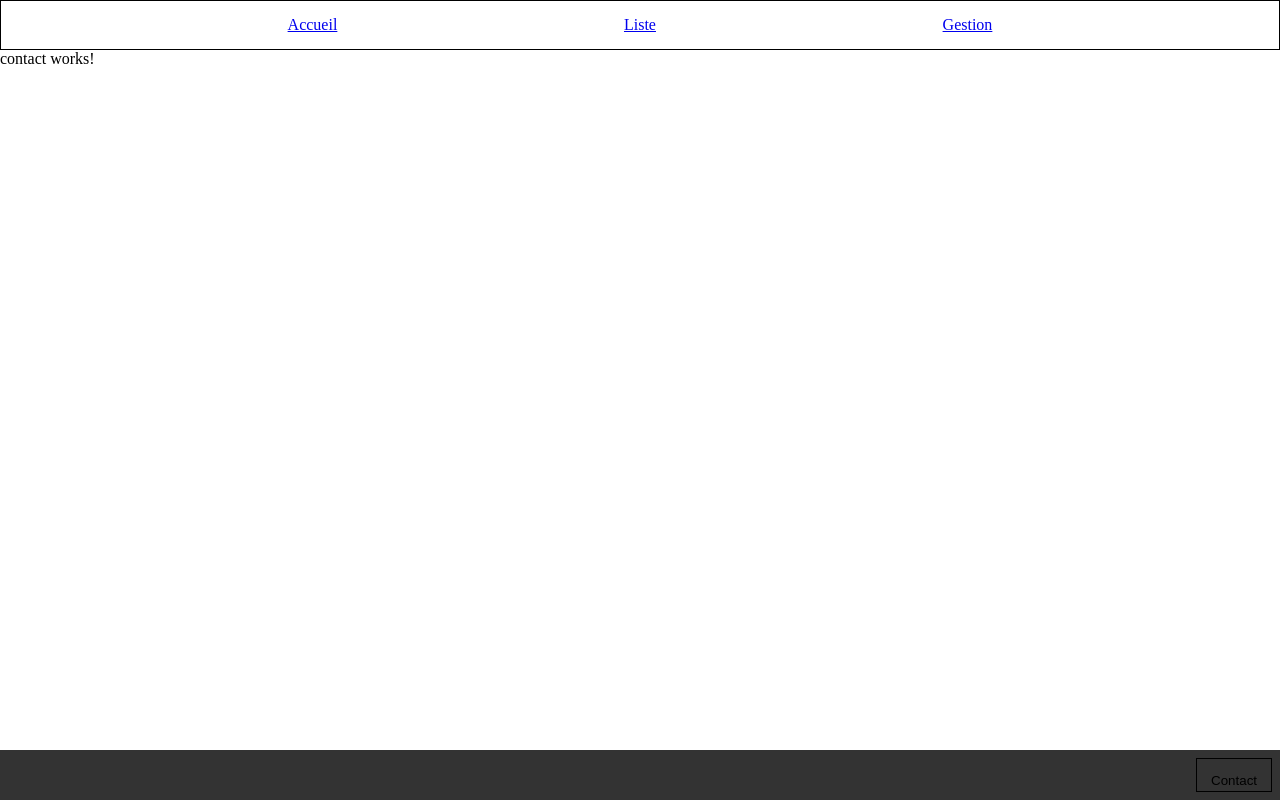
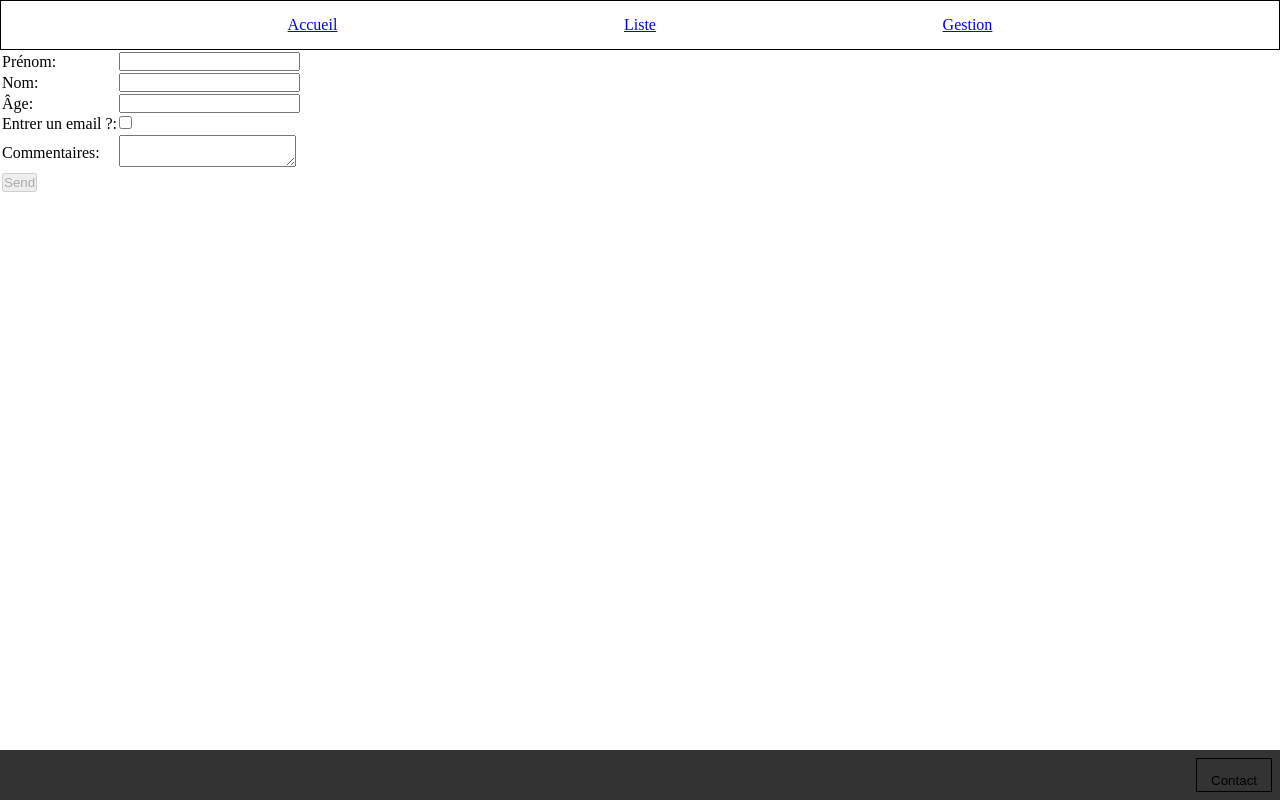
Before and after one commit to pixelexe/exo2-raymond-dan, an Angular app: page /contact in a window 1280 px wide. Built offline with nearby package versions, Linux system fonts and the light colour scheme.

Commit message:
submit not complete

```diff
--- a/src/app/contact/contact.component.html
+++ b/src/app/contact/contact.component.html
@@ -1 +1,35 @@
-<p>contact works!</p>
+<div>
+    <form [formGroup]="formContact" (ngSubmit)="onSubmit()">
+        <table>
+            <tr>
+                <td><label for="prenom">Prénom:</label></td>
+                <td><input type="text" id="prenom" formControlName="prenom"></td>
+            </tr>
+            <tr>
+                <td><label for="nom">Nom:</label></td>
+                <td><input type="text" id="nom" formControlName="nom"></td>
+            </tr>
+            <tr>
+                <td><label for="age">Âge:</label></td>
+                <td><input type="number" id="age" formControlName="age"></td>
+            </tr>
+            <tr>
+                <td><label for="has-email">Entrer un email ?:</label></td>
+                <td><input (change)="addMailValidator()" type="checkbox" id="has-email" formControlName="hasEmail"></td>
+            </tr>
+            @if (this.formContact.getRawValue().hasEmail) {
+                <tr>
+                    <td><label for="email">Email:</label></td>
+                    <td><input type="text" id="email" formControlName="email"></td>
+                </tr>
+            }
+            <tr>
+                <td><label for="commentaire">Commentaires:</label></td>
+                <td><textarea id="commentaire" formControlName="commentaire"></textarea></td>
+            </tr>
+            <tr>
+                <td><button routerLink="/accueil" type="submit" [disabled]="!formContact.valid">Send</button></td>
+            </tr>
+        </table>
+    </form>
+</div>
--- a/src/app/contact/contact.component.ts
+++ b/src/app/contact/contact.component.ts
@@ -1,12 +1,40 @@
 import { Component } from '@angular/core';
+import { FormControl, FormGroup, ReactiveFormsModule, Validators } from '@angular/forms';
+import { RouterLink } from '@angular/router';
 
 @Component({
   selector: 'app-contact',
   standalone: true,
-  imports: [],
+  imports: [ReactiveFormsModule, RouterLink],
   templateUrl: './contact.component.html',
   styleUrl: './contact.component.css'
 })
 export class ContactComponent {
+  formContact = new FormGroup({
+    prenom: new FormControl('', Validators.required),
+    nom: new FormControl('', Validators.required),
+    age: new FormControl(''),
+    hasEmail: new FormControl(false),
+    email: new FormControl('',  Validators.email),
+    commentaire: new FormControl('', Validators.required),
 
+  });
+
+  addMailValidator() {
+    var emailControl = this.formContact.get('hasEmail');
+    if (emailControl?.value) {
+      this.formContact.get('email')?.addValidators(Validators.required);
+
+    }
+    else {
+      this.formContact.get('email')?.removeValidators(Validators.required);
+      this.formContact.get('email')?.setValue('');
+
+    }
+    console.log(this.formContact.getRawValue());
+  }
+
+  onSubmit() {
+    alert('Le formulaire est valide');
+  }
 }
```
